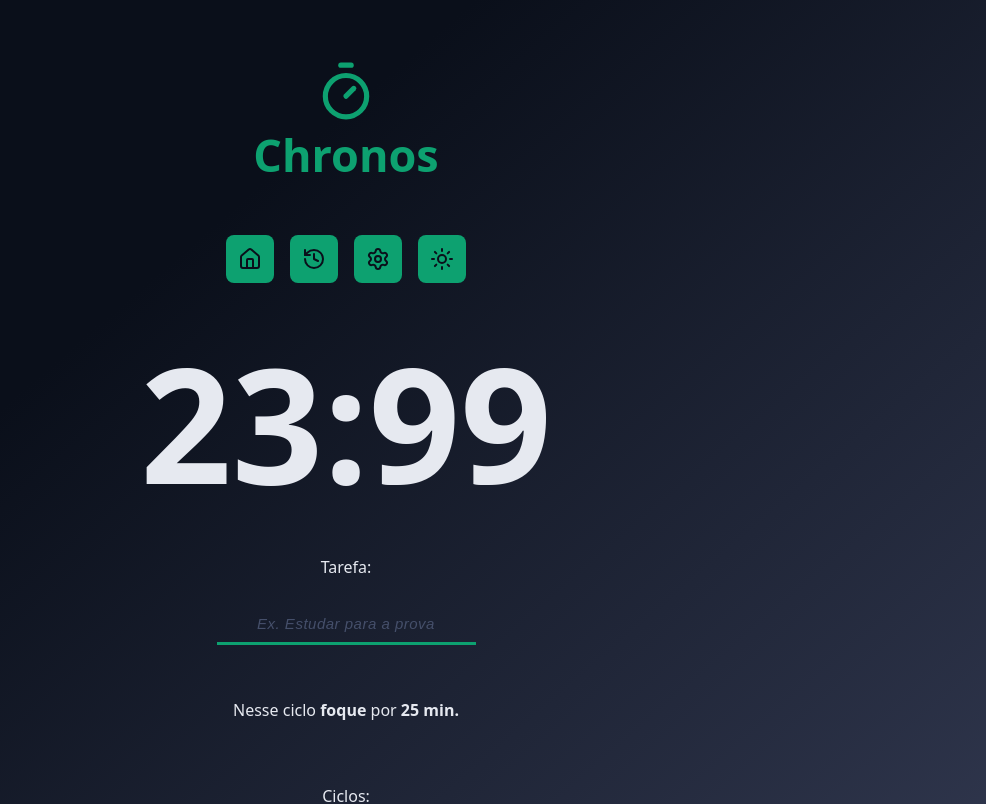
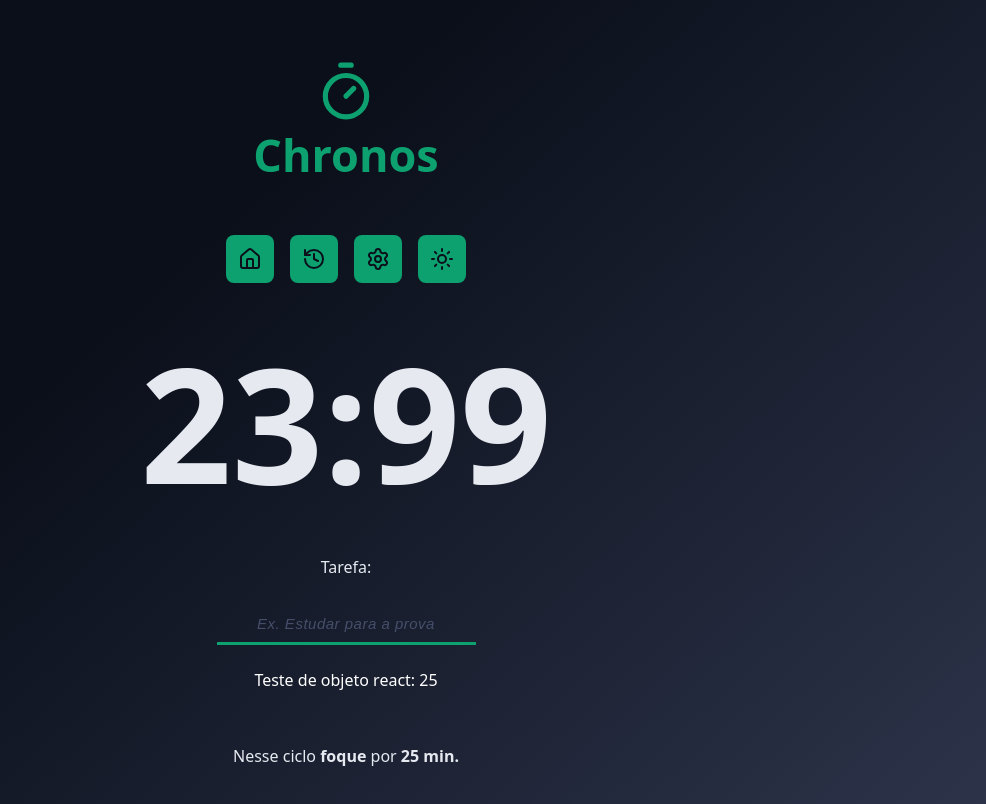
Before and after one commit to MaikeraHW/React, a React (Vite) app in the folder Chronos/: page / in a window 1280 px wide. Shown: the top 804 px of the page, without its empty margins (294-1280 px from the left). Built offline with nearby package versions, Linux system fonts and the light colour scheme.

Commit message:
react studies

```diff
--- a/Chronos/src/components/MainForm/index.tsx
+++ b/Chronos/src/components/MainForm/index.tsx
@@ -3,11 +3,13 @@ import { Button } from "../Button"
 import { Cicles } from "../Cicles"
 import { Input } from "../Input"
 import { Message } from "../Message"
+import type { HomeProps } from "../../pages/home"
 
-export function MainForm() {
+export function MainForm({ state }: HomeProps) {
   return (
     <form className="form">
       <Input type="text" id="task" labelText="Tarefa:" placeholder="Ex. Estudar para a prova" />
+      <p>Teste de objeto react: {state.config.workTime}</p>
       <Message />
       <Cicles />
       <Button icon={<CirclePlayIcon />} />
--- a/Chronos/src/pages/home/index.tsx
+++ b/Chronos/src/pages/home/index.tsx
@@ -16,7 +16,7 @@ export function Home(props: HomeProps) {
         <ClockTimer {...props} />
       </Container>
       <Container>
-        <MainForm />
+        <MainForm {...props} />
       </Container>
     </MainTemplate>
   )
```
